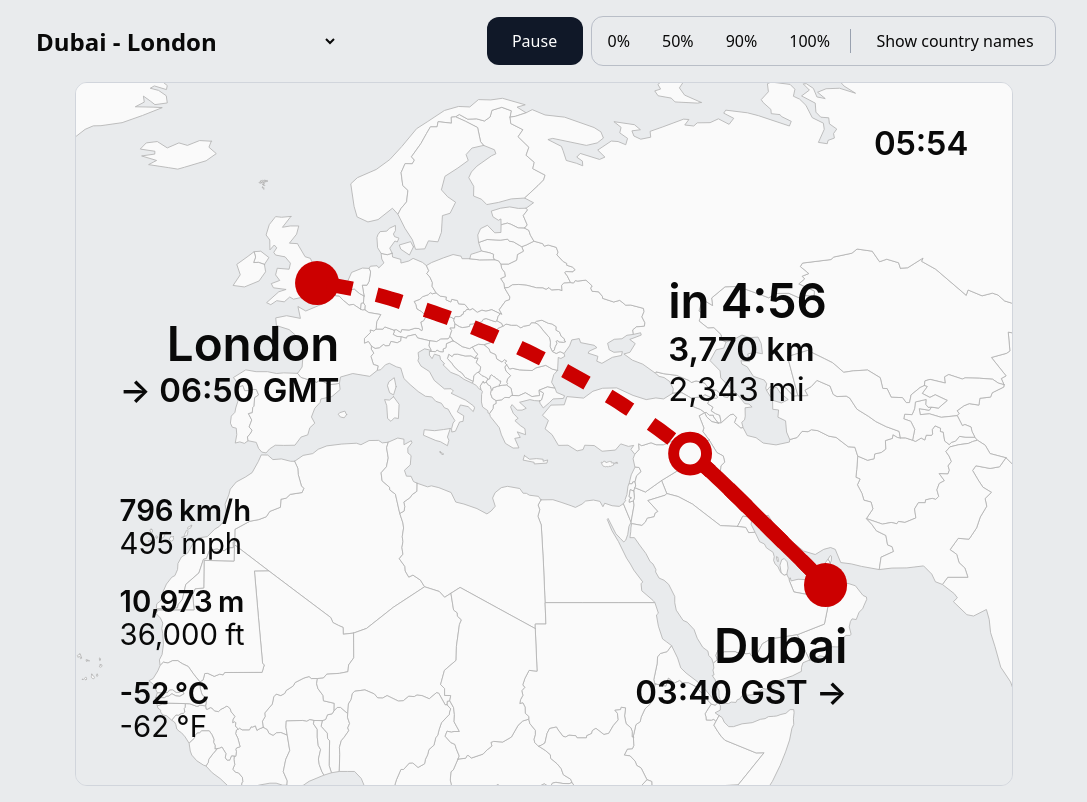
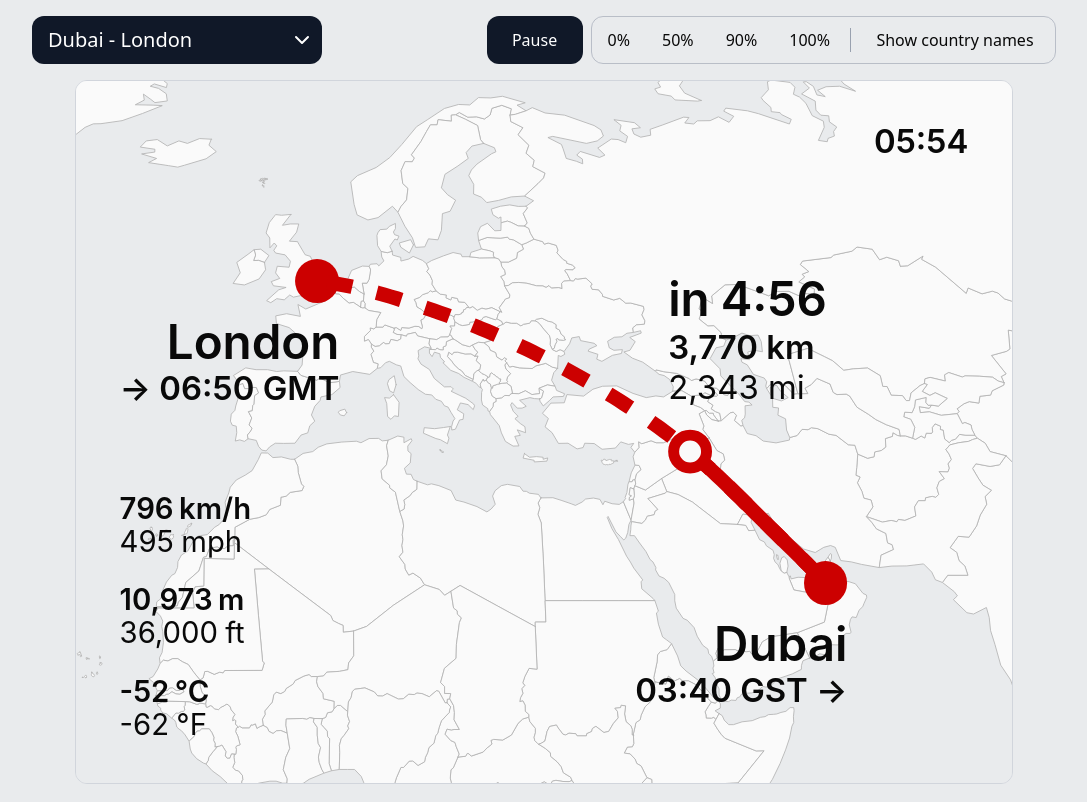
Before and after one commit to adamplesnik/flight-progress-prototype, a React (Vite) app: page / in a window 1280 px wide. Shown: the whole page, without its empty margins (96-1183 px from the left). Built offline with nearby package versions, Linux system fonts and the light colour scheme; a web font is replaced by a local one.

Commit message:
Update controls

```diff
--- a/package.json
+++ b/package.json
@@ -10,6 +10,7 @@
     "format": "prettier --write src"
   },
   "dependencies": {
+    "lucide-react": "^1.70.0",
     "react": "^19.0.0",
     "react-dom": "^19.0.0"
   },
--- a/src/App.tsx
+++ b/src/App.tsx
@@ -1,16 +1,16 @@
 import { useMemo, useState } from 'react'
 import { defaultFlight, flights } from './data/flights'
 import { computeLayout } from './layout/computeLayout'
-import { Controls } from './partials/Controls'
 import { CountryNames } from './partials/CountryNames'
 import { FlightProgress } from './partials/FlightProgress'
+import { Header } from './partials/Header'
 import { WorldMapView } from './partials/WorldMapView'
 
 function App() {
   const [flightId, setFlightId] = useState(defaultFlight.id)
   const flight = flights.find((f) => f.id === flightId) ?? defaultFlight
   const [paused, setPaused] = useState(false)
-  // Country names on the map (toggle in the controls)
+  // Country names on the map (toggle in the header)
   const [showCountryNames, setShowCountryNames] = useState(false)
   const [seek, setSeek] = useState<{ to: number; id: number } | null>(null)
   const layout = useMemo(() => computeLayout(flight), [flight])
@@ -22,30 +22,15 @@ function App() {
 
   return (
     <main className="wrapper">
-      <div className="flex w-5xl items-center justify-between rounded-xl">
-        {flights.length > 1 ? (
-          <select
-            value={flight.id}
-            onChange={(e) => selectFlight(e.target.value)}
-            className="rounded-xl text-2xl font-semibold"
-          >
-            {flights.map((f) => (
-              <option key={f.id} value={f.id}>
-                {f.title}
-              </option>
-            ))}
-          </select>
-        ) : (
-          <h1 className="text-2xl font-semibold">{flight.title}</h1>
-        )}
-        <Controls
+      <Header
+        flight={flight}
+        onSelectFlight={selectFlight}
         paused={paused}
         onToggle={() => setPaused((p) => !p)}
         showCountryNames={showCountryNames}
         onToggleCountryNames={() => setShowCountryNames((v) => !v)}
         onSeek={(to) => setSeek((prev) => ({ to, id: (prev?.id ?? 0) + 1 }))}
       />
-      </div>
       <div className="flight-map max-w-5xl rounded-xl border border-gray-300">
         <div className="scene">
           <WorldMapView map={layout.map} />
--- a/src/partials/Controls.tsx
+++ /dev/null
@@ -1,53 +0,0 @@
-const jumps = [
-  { label: '0%', to: 0 },
-  { label: '50%', to: 0.5 },
-  { label: '90%', to: 0.9 },
-  { label: '100%', to: 1 },
-]
-
-export function Controls({
-  paused,
-  onToggle,
-  onSeek,
-  showCountryNames,
-  onToggleCountryNames,
-}: {
-  paused: boolean
-  onToggle: () => void
-  onSeek: (to: number) => void
-  showCountryNames: boolean
-  onToggleCountryNames: () => void
-}) {
-  return (
-    <div className="flex items-center gap-2">
-      <button
-        type="button"
-        onClick={onToggle}
-        className="w-24 cursor-pointer rounded-xl bg-gray-900 px-4 py-3 font-medium text-white hover:bg-gray-700"
-      >
-        {paused ? 'Play' : 'Pause'}
-      </button>
-      <div className="flex items-center gap-2 rounded-xl border border-gray-400/60 p-1">
-        {jumps.map(({ label, to }) => (
-          <button
-            key={label}
-            type="button"
-            onClick={() => onSeek(to)}
-            className="cursor-pointer rounded-lg px-3 py-2 hover:bg-gray-300"
-          >
-            {label}
-          </button>
-        ))}
-        <div className="h-6 w-px bg-gray-400"></div>
-        <button
-          type="button"
-          aria-pressed={showCountryNames}
-          onClick={onToggleCountryNames}
-          className="w-48 cursor-pointer rounded-lg px-3 py-2 hover:bg-gray-300"
-        >
-          {showCountryNames ? 'Hide country names' : 'Show country names'}
-        </button>
-      </div>
-    </div>
-  )
-}
--- /dev/null
+++ b/src/partials/Header.tsx
@@ -0,0 +1,81 @@
+import { ChevronDown } from 'lucide-react'
+import { flights } from '../data/flights'
+import type { Flight } from '../data/types'
+
+const jumps = [
+  { label: '0%', to: 0 },
+  { label: '50%', to: 0.5 },
+  { label: '90%', to: 0.9 },
+  { label: '100%', to: 1 },
+]
+
+export function Header({
+  flight,
+  onSelectFlight,
+  paused,
+  onToggle,
+  onSeek,
+  showCountryNames,
+  onToggleCountryNames,
+}: {
+  flight: Flight
+  onSelectFlight: (id: string) => void
+  paused: boolean
+  onToggle: () => void
+  onSeek: (to: number) => void
+  showCountryNames: boolean
+  onToggleCountryNames: () => void
+}) {
+  return (
+    <header className="flex w-5xl items-center justify-between rounded-xl">
+      {flights.length > 1 ? (
+        <div className="relative">
+          <select
+            value={flight.id}
+            onChange={(e) => onSelectFlight(e.target.value)}
+            className="h-12 cursor-pointer appearance-none rounded-xl bg-gray-900 px-4 pr-12 text-xl font-medium text-white hover:bg-gray-700"
+          >
+            {flights.map((f) => (
+              <option key={f.id} value={f.id}>
+                {f.title}
+              </option>
+            ))}
+          </select>
+          <ChevronDown className="pointer-events-none absolute top-3 right-2 text-white" />
+        </div>
+      ) : (
+        <h1 className="text-2xl font-semibold">{flight.title}</h1>
+      )}
+      <div className="flex items-center gap-2">
+        <button
+          type="button"
+          onClick={onToggle}
+          className="w-24 cursor-pointer rounded-xl bg-gray-900 px-4 py-3 font-medium text-white hover:bg-gray-700"
+        >
+          {paused ? 'Play' : 'Pause'}
+        </button>
+        <div className="flex h-12 items-center gap-2 rounded-xl border border-gray-400/60 p-1">
+          {jumps.map(({ label, to }) => (
+            <button
+              key={label}
+              type="button"
+              onClick={() => onSeek(to)}
+              className="cursor-pointer rounded-lg px-3 py-2 hover:bg-gray-300"
+            >
+              {label}
+            </button>
+          ))}
+          <div className="h-6 w-px bg-gray-400"></div>
+          <button
+            type="button"
+            aria-pressed={showCountryNames}
+            onClick={onToggleCountryNames}
+            className="w-48 cursor-pointer rounded-lg px-3 py-2 hover:bg-gray-300"
+          >
+            {showCountryNames ? 'Hide country names' : 'Show country names'}
+          </button>
+        </div>
+      </div>
+    </header>
+  )
+}
```
Also changed, not shown: 1 other file (tests, documents, lock files or other folders). Lines whose indentation alone changed are shown as unchanged.
